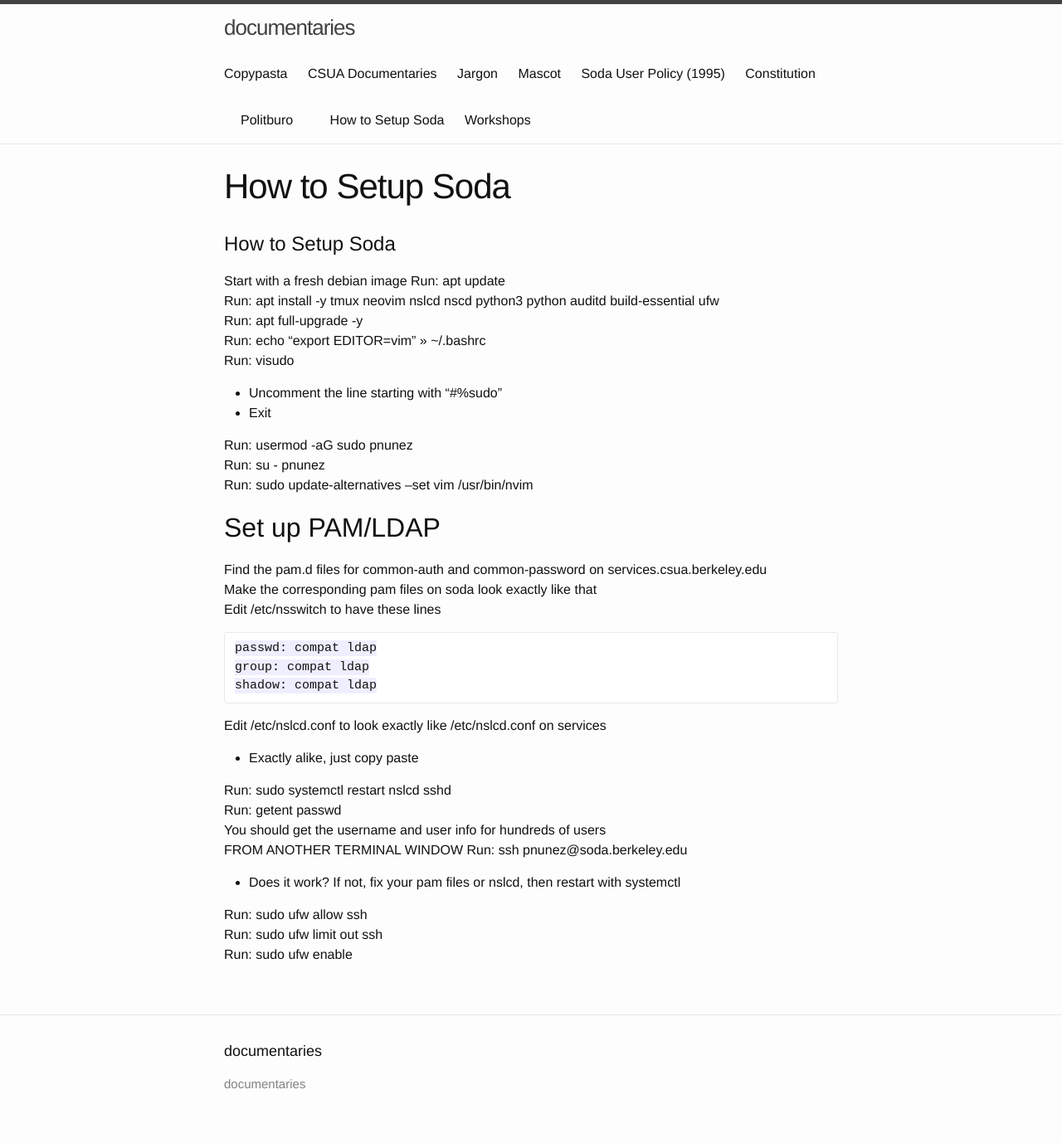
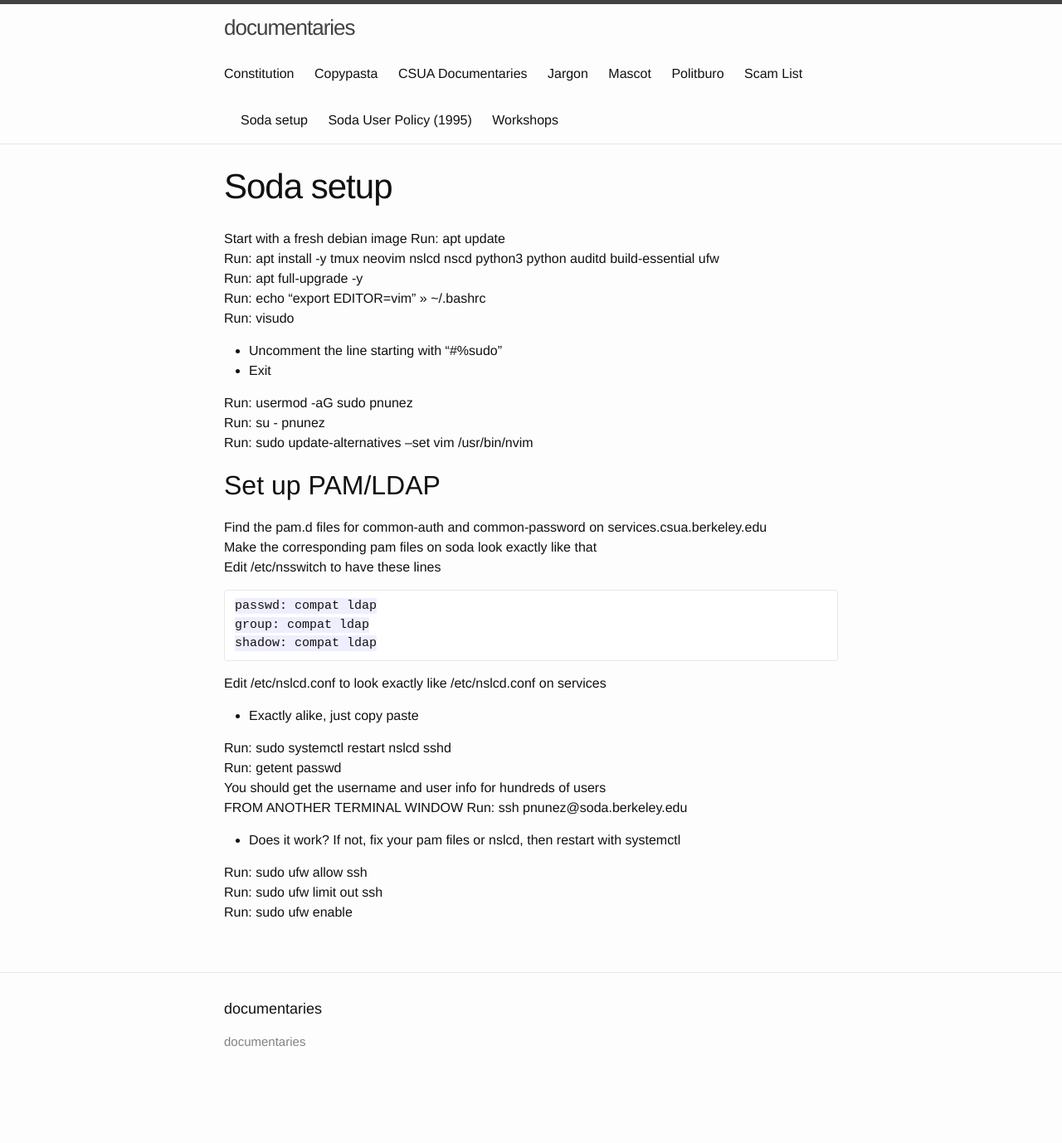
Before and after one commit to CSUA/documentaries, a Jekyll site: the page built from soda-setup.md, in a window 1280 px wide. Shown: the whole page at 83% size. Built offline with Jekyll 4.4.1, drawn with Linux system fonts in a browser that asks for light colours; our own code applies the rules of GitHub Pages for plain Markdown files; after the commit the page ends 1327 px from its top, so only the background shows below that.

Commit message:
Add Jekyll front-matter to some pages

```diff
--- a/scam-list.md
+++ b/scam-list.md
@@ -1,3 +1,7 @@
+---
+title: Scam List
+---
+
 List of companies that are scam, where scam is defined here as companies/groups looking for free work or offering opportunities that are scams:
 
 - Correlation One
--- a/soda-setup.md
+++ b/soda-setup.md
@@ -1,4 +1,6 @@
-# How to Setup Soda
+---
+title: Soda setup
+---
 
 Start with a fresh debian image
 Run: apt update
```
Also changed, not shown: constitution.md (+3 -2 lines), pb.md (+3 -1 lines), workshops.md (+3 -1 lines).
